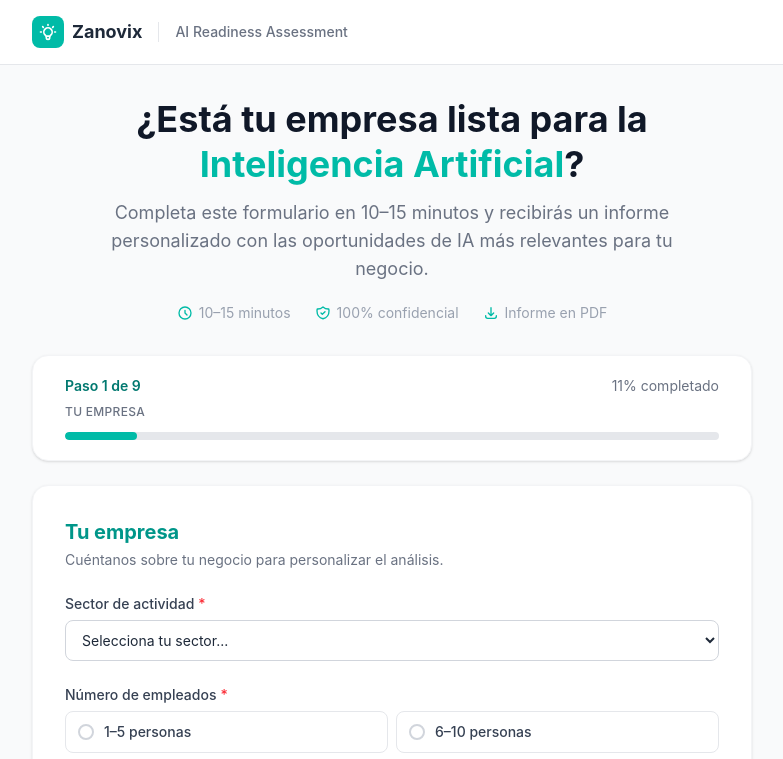
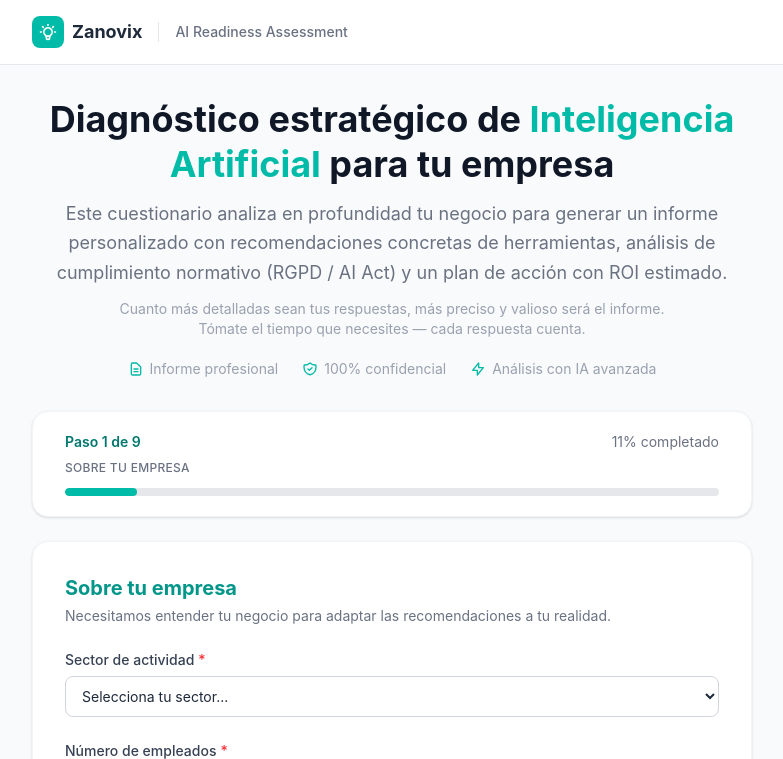
Before and after one commit to pepeccz/ai-readiness-pipeline, a React (Vite) app in the folder frontend/: page / in a window 1280 px wide. Shown: the top 759 px of the page, without its empty margins (248-1031 px from the left). Built offline with nearby package versions, Linux system fonts and the light colour scheme.

Commit message:
fix: premium copy — remove speed messaging, add depth-focused descriptions

```diff
--- a/frontend/src/App.tsx
+++ b/frontend/src/App.tsx
@@ -24,19 +24,25 @@ function App() {
         {/* Hero intro */}
         <div className="text-center mb-8">
           <h1 className="text-3xl sm:text-4xl font-bold text-gray-900 mb-3 leading-tight">
-            ¿Está tu empresa lista para la{' '}
-            <span className="text-teal-500">Inteligencia Artificial</span>?
+            Diagnóstico estratégico de{' '}
+            <span className="text-teal-500">Inteligencia Artificial</span>{' '}
+            para tu empresa
           </h1>
-          <p className="text-gray-500 text-base sm:text-lg max-w-xl mx-auto">
-            Completa este formulario en 10–15 minutos y recibirás un informe personalizado
-            con las oportunidades de IA más relevantes para tu negocio.
+          <p className="text-gray-500 text-base sm:text-lg max-w-2xl mx-auto leading-relaxed">
+            Este cuestionario analiza en profundidad tu negocio para generar un informe
+            personalizado con recomendaciones concretas de herramientas, análisis de
+            cumplimiento normativo (RGPD / AI Act) y un plan de acción con ROI estimado.
+          </p>
+          <p className="text-gray-400 text-sm mt-3 max-w-xl mx-auto">
+            Cuanto más detalladas sean tus respuestas, más preciso y valioso será el informe.
+            Tómate el tiempo que necesites — cada respuesta cuenta.
           </p>
           <div className="flex items-center justify-center gap-6 mt-5 text-sm text-gray-400">
             <span className="flex items-center gap-1.5">
               <svg className="w-4 h-4 text-teal-500" fill="none" viewBox="0 0 24 24" stroke="currentColor" strokeWidth={2}>
-                <path strokeLinecap="round" strokeLinejoin="round" d="M12 8v4l3 3m6-3a9 9 0 11-18 0 9 9 0 0118 0z" />
+                <path strokeLinecap="round" strokeLinejoin="round" d="M9 12h6m-6 4h6m2 5H7a2 2 0 01-2-2V5a2 2 0 012-2h5.586a1 1 0 01.707.293l5.414 5.414a1 1 0 01.293.707V19a2 2 0 01-2 2z" />
               </svg>
-              10–15 minutos
+              Informe profesional
             </span>
             <span className="flex items-center gap-1.5">
               <svg className="w-4 h-4 text-teal-500" fill="none" viewBox="0 0 24 24" stroke="currentColor" strokeWidth={2}>
@@ -46,9 +52,9 @@ function App() {
             </span>
             <span className="flex items-center gap-1.5">
               <svg className="w-4 h-4 text-teal-500" fill="none" viewBox="0 0 24 24" stroke="currentColor" strokeWidth={2}>
-                <path strokeLinecap="round" strokeLinejoin="round" d="M4 16v1a3 3 0 003 3h10a3 3 0 003-3v-1m-4-4l-4 4m0 0l-4-4m4 4V4" />
+                <path strokeLinecap="round" strokeLinejoin="round" d="M13 10V3L4 14h7v7l9-11h-7z" />
               </svg>
-              Informe en PDF
+              Análisis con IA avanzada
             </span>
           </div>
         </div>
--- a/frontend/src/components/wizard/AssessmentWizard.tsx
+++ b/frontend/src/components/wizard/AssessmentWizard.tsx
@@ -21,40 +21,40 @@ import type { FormState } from '../../types/form'
 
 const SECTION_TITLES: Record<number, { title: string; description: string }> = {
   1: {
-    title: 'Tu empresa',
-    description: 'Cuéntanos sobre tu negocio para personalizar el análisis.',
+    title: 'Sobre tu empresa',
+    description: 'Necesitamos entender tu negocio para adaptar las recomendaciones a tu realidad.',
   },
   2: {
-    title: 'Stack tecnológico',
-    description: '¿Qué herramientas y software utilizáis actualmente?',
+    title: 'Tu entorno tecnológico',
+    description: 'Qué herramientas usáis hoy — tanto de IA como de gestión. Esto determina qué integraciones son viables.',
   },
   3: {
-    title: 'Atención al cliente',
-    description: 'Cómo gestionáis la comunicación y soporte con vuestros clientes.',
+    title: 'Cómo gestionáis la atención al cliente',
+    description: 'Entender tu día a día con los clientes nos permite detectar dónde la automatización puede tener mayor impacto.',
   },
   4: {
-    title: 'Marketing y captación',
-    description: 'Cómo generáis contenido y atraéis nuevos clientes.',
+    title: 'Marketing y captación de clientes',
+    description: 'Cómo generáis contenido y atraéis clientes hoy. La IA puede transformar estos procesos — pero necesitamos saber de dónde partís.',
   },
   5: {
-    title: 'Operaciones',
-    description: 'Los procesos internos que consumen más tiempo y recursos.',
+    title: 'Tus procesos operativos',
+    description: 'Esta es la sección más importante del análisis. Describe con el mayor detalle posible los procesos que más tiempo y recursos consumen.',
   },
   6: {
-    title: 'Gestión y finanzas',
-    description: 'Cómo gestionáis la facturación y la administración.',
+    title: 'Gestión financiera y administrativa',
+    description: 'La automatización de tareas administrativas es una de las áreas con ROI más inmediato para PYMEs.',
   },
   7: {
-    title: 'Recursos Humanos',
-    description: 'Gestión del equipo y procesos de RRHH.',
+    title: 'Gestión de personas',
+    description: 'Si vuestro equipo está creciendo, hay herramientas que pueden ahorrar horas de gestión administrativa.',
   },
   8: {
-    title: 'Compliance y privacidad',
-    description: 'Cumplimiento normativo y uso responsable de la IA.',
+    title: 'Protección de datos y cumplimiento',
+    description: 'Evaluamos tu situación frente al RGPD y el AI Act para identificar riesgos y recomendarte las acciones prioritarias.',
   },
   9: {
-    title: 'Presupuesto y urgencia',
-    description: 'Disponibilidad de inversión y prioridades para implementar IA.',
+    title: 'Inversión y próximos pasos',
+    description: 'Con esta información cerramos el análisis y generamos tu informe personalizado.',
   },
 }
 
```
